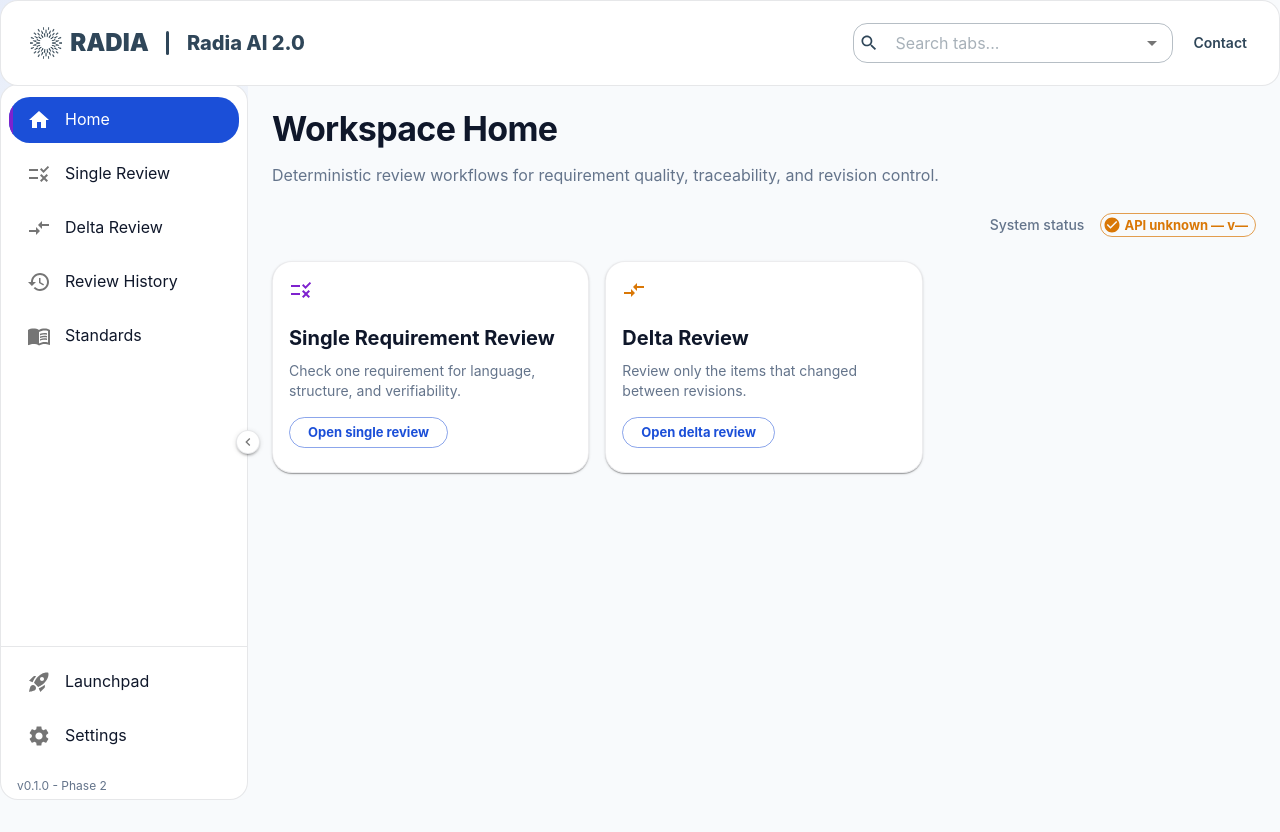
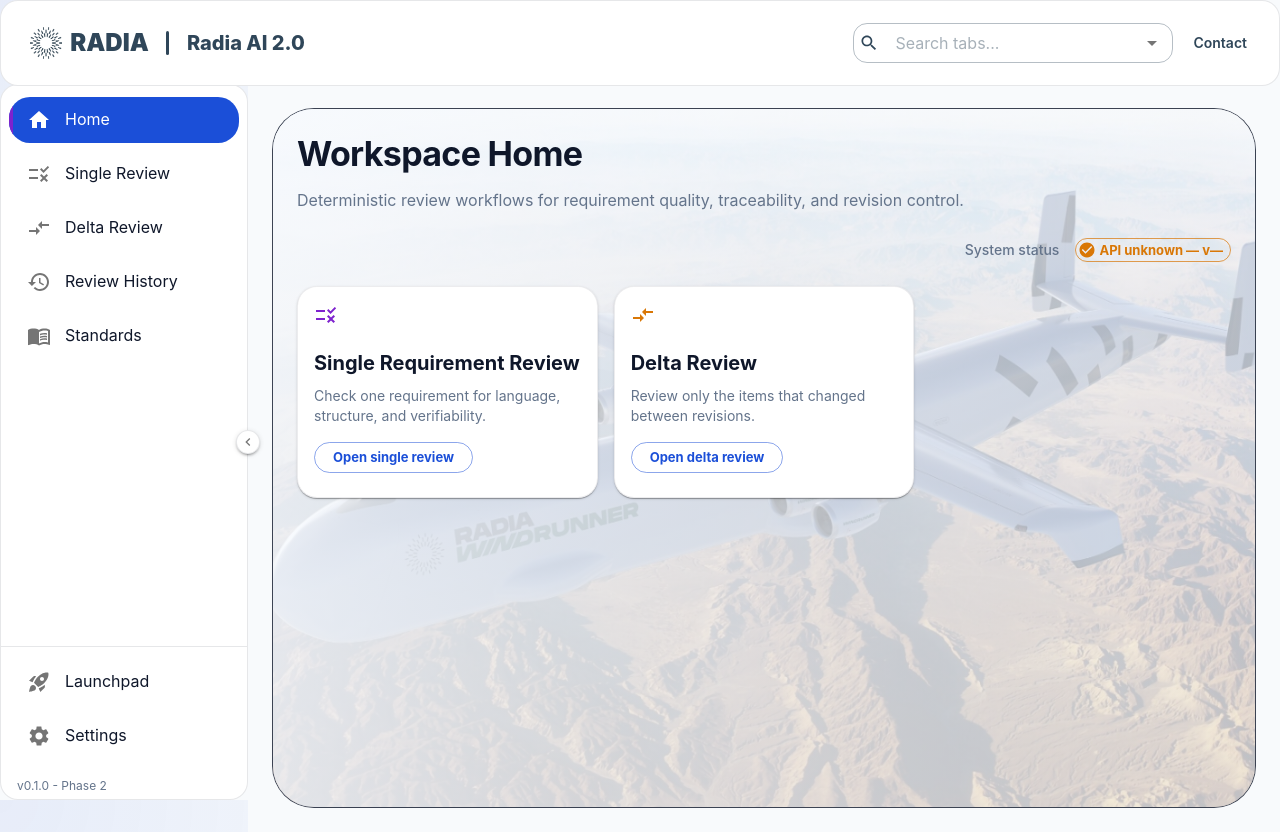
Before and after one commit to snehaaaraj/RadiaAI, a React (Vite) app in the folder frontend/: page / in a window 1280 px wide. Both pictures are taken after a click on the button "Radia AI 2.0". Before the commit the page ends 800 px from the top, so only its background shows below. Built offline with nearby package versions, Linux system fonts and the light colour scheme; no server answers.

Commit message:
Agent host session cf61b28b-54fe-4253-b385-accbc4a9189e - turn 3

```diff
--- a/frontend/src/pages/Home.tsx
+++ b/frontend/src/pages/Home.tsx
@@ -3,17 +3,17 @@ import Button from '@mui/material/Button';
 import Card from '@mui/material/Card';
 import CardContent from '@mui/material/CardContent';
 import Chip from '@mui/material/Chip';
-import Divider from '@mui/material/Divider';
 import Stack from '@mui/material/Stack';
 import Typography from '@mui/material/Typography';
 import Grid from '@mui/material/Grid2';
 import RuleIcon from '@mui/icons-material/Rule';
 import CompareArrowsIcon from '@mui/icons-material/CompareArrows';
 import CheckCircleIcon from '@mui/icons-material/CheckCircle';
-import RocketLaunchIcon from '@mui/icons-material/RocketLaunch';
 import { useNavigate } from 'react-router-dom';
 import { motion } from 'framer-motion';
+import { alpha, useTheme } from '@mui/material/styles';
 import { useAppContext } from '@/context/AppContext';
+import windrunnerLanding from '@/assets/windrunner-landing.png';
 import { useHealth } from '@/hooks/useHealth';
 import { ROUTES } from '@/utils/constants';
 
@@ -36,12 +36,52 @@ const QUICK_ACTIONS = [
 
 export default function Home() {
   const navigate = useNavigate();
+  const theme = useTheme();
   const { data: health, isLoading } = useHealth();
   const { motionPreference } = useAppContext();
   const reduceMotion = motionPreference === 'reduced';
+  const isDark = theme.palette.mode === 'dark';
+
+  const pageGradient = isDark
+    ? 'radial-gradient(circle at 14% 10%, rgba(66, 97, 127, 0.20) 0%, rgba(66, 97, 127, 0) 38%), linear-gradient(180deg, #10192B 0%, #0E1728 55%, #0D1624 100%)'
+    : 'radial-gradient(circle at 12% 8%, rgba(123, 156, 188, 0.22) 0%, rgba(123, 156, 188, 0) 42%), linear-gradient(180deg, #F7FAFD 0%, #F2F6FA 54%, #EEF3F8 100%)';
 
   return (
-    <Stack spacing={3}>
+    <Box
+      sx={{
+        position: 'relative',
+        overflow: 'hidden',
+        borderRadius: 3,
+        minHeight: { xs: 620, md: 700 },
+        background: pageGradient,
+        p: { xs: 2, md: 3 },
+        border: '1px solid',
+        borderColor: alpha(theme.palette.divider, isDark ? 0.45 : 0.8),
+      }}
+    >
+      <Box
+        sx={{
+          position: 'absolute',
+          inset: 0,
+          pointerEvents: 'none',
+          backgroundImage: `url(${windrunnerLanding})`,
+          backgroundPosition: 'center',
+          backgroundRepeat: 'no-repeat',
+          backgroundSize: 'cover',
+          opacity: isDark ? 0.8 : 0.76,
+        }}
+      />
+      <Box
+        sx={{
+          position: 'absolute',
+          inset: 0,
+          pointerEvents: 'none',
+          background: isDark
+            ? 'linear-gradient(90deg, rgba(10,16,28,0.74) 0%, rgba(10,16,28,0.68) 36%, rgba(10,16,28,0.60) 100%)'
+            : 'linear-gradient(90deg, rgba(247,250,254,0.84) 0%, rgba(247,250,254,0.70) 36%, rgba(247,250,254,0.56) 100%)',
+        }}
+      />
+      <Stack spacing={3} sx={{ position: 'relative', zIndex: 1 }}>
         <motion.div
           initial={reduceMotion ? false : { opacity: 0, y: 10 }}
           animate={reduceMotion ? {} : { opacity: 1, y: 0 }}
@@ -89,7 +129,7 @@ export default function Home() {
                 transition={{ duration: 0.22, ease: 'easeOut', delay: 0.07 * (index + 1) }}
                 whileHover={reduceMotion ? undefined : { y: -4 }}
               >
-              <Card sx={{ height: '100%' }}>
+                <Card sx={{ height: '100%', backdropFilter: 'blur(4px)' }}>
                   <CardContent>
                     <Box mb={1.5}>{icon}</Box>
                     <Typography variant="h6" gutterBottom fontWeight={700}>
@@ -108,5 +148,6 @@ export default function Home() {
           ))}
         </Grid>
       </Stack>
+    </Box>
   );
 }
```
Lines whose indentation alone changed are shown as unchanged.
